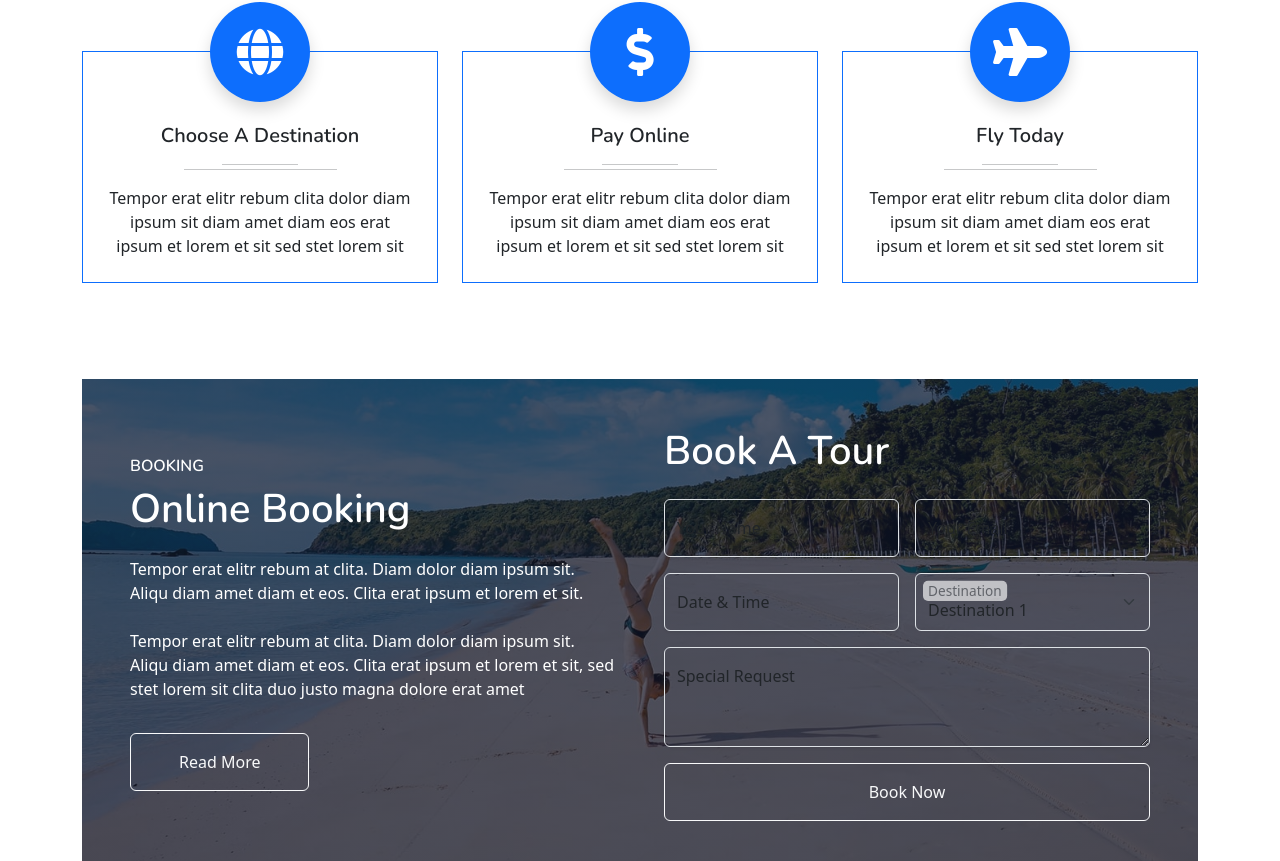
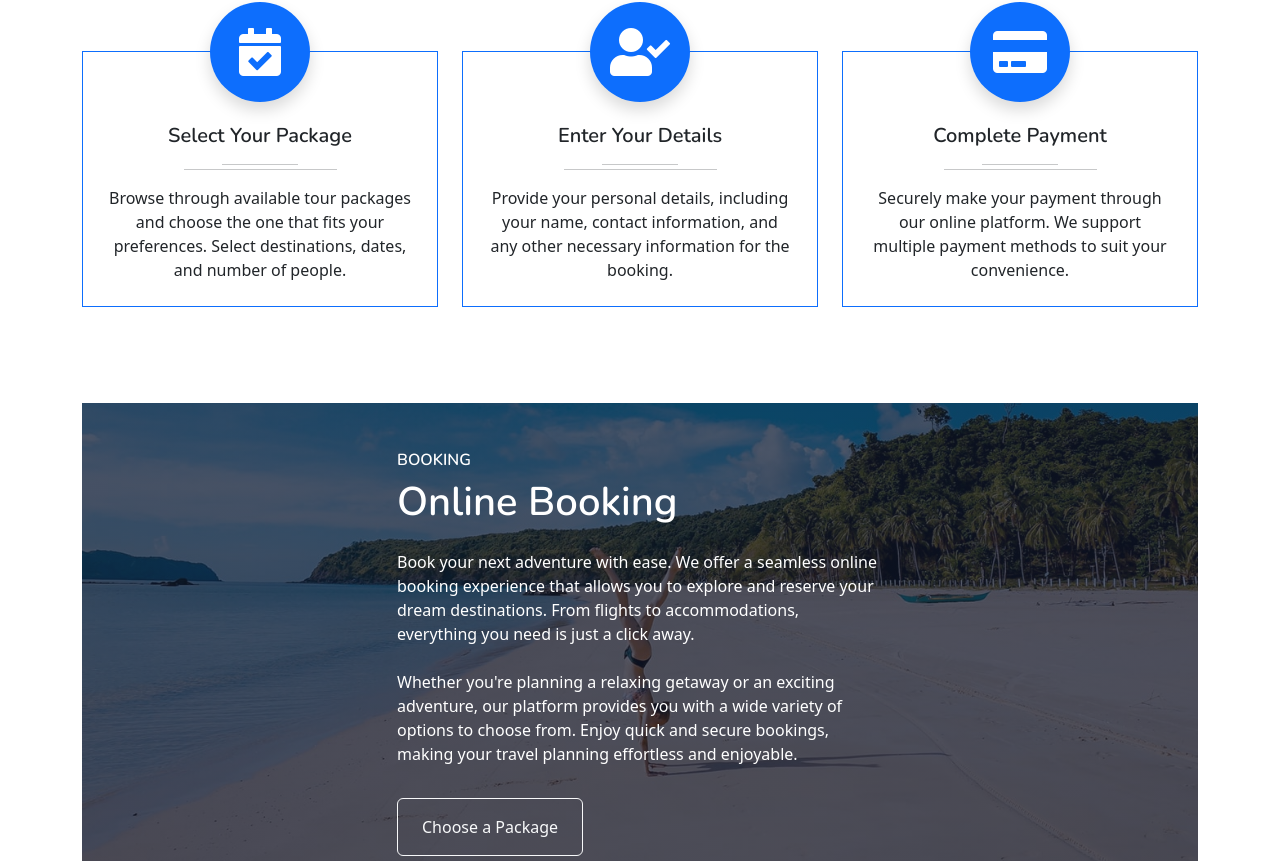
Before and after one commit to KhanMuneeb2484/WanderLuxe-Website-MERN-SQL, a React (Create React App) app in the folder Front-end/: page /Booking in a window 1280 px wide. Shown: the part 729-1590 px from the top of the page. Built offline with nearby package versions, Linux system fonts and the light colour scheme.

Commit message:
minor-fixes

```diff
--- a/Front-end/src/pages/User/UserBookings.jsx
+++ b/Front-end/src/pages/User/UserBookings.jsx
@@ -32,7 +32,7 @@ function UserBooking() {
   <div className="container">
     <div className="text-center pb-4 wow fadeInUp" data-wow-delay="0.1s">
       <h6 className="section-title bg-white text-center text-primary px-3">
-              Process
+        Booking Process
       </h6>
       <h1 className="mb-5">3 Easy Steps</h1>
     </div>
@@ -46,14 +46,14 @@ function UserBooking() {
             className="d-inline-flex align-items-center justify-content-center bg-primary rounded-circle position-absolute top-0 start-50 translate-middle shadow"
             style={{ width: 100, height: 100 }}
           >
-                  <i className="fa fa-globe fa-3x text-white" />
+            <i className="fa fa-calendar-check fa-3x text-white" />
           </div>
-                <h5 className="mt-4">Choose A Destination</h5>
+          <h5 className="mt-4">Select Your Package</h5>
           <hr className="w-25 mx-auto bg-primary mb-1" />
           <hr className="w-50 mx-auto bg-primary mt-0" />
           <p className="mb-0">
-                  Tempor erat elitr rebum clita dolor diam ipsum sit diam amet
-                  diam eos erat ipsum et lorem et sit sed stet lorem sit
+            Browse through available tour packages and choose the one that fits your preferences.
+            Select destinations, dates, and number of people.
           </p>
         </div>
       </div>
@@ -66,14 +66,13 @@ function UserBooking() {
             className="d-inline-flex align-items-center justify-content-center bg-primary rounded-circle position-absolute top-0 start-50 translate-middle shadow"
             style={{ width: 100, height: 100 }}
           >
-                  <i className="fa fa-dollar-sign fa-3x text-white" />
+            <i className="fa fa-user-check fa-3x text-white" />
           </div>
-                <h5 className="mt-4">Pay Online</h5>
+          <h5 className="mt-4">Enter Your Details</h5>
           <hr className="w-25 mx-auto bg-primary mb-1" />
           <hr className="w-50 mx-auto bg-primary mt-0" />
           <p className="mb-0">
-                  Tempor erat elitr rebum clita dolor diam ipsum sit diam amet
-                  diam eos erat ipsum et lorem et sit sed stet lorem sit
+            Provide your personal details, including your name, contact information, and any other necessary information for the booking.
           </p>
         </div>
       </div>
@@ -86,122 +85,52 @@ function UserBooking() {
             className="d-inline-flex align-items-center justify-content-center bg-primary rounded-circle position-absolute top-0 start-50 translate-middle shadow"
             style={{ width: 100, height: 100 }}
           >
-                  <i className="fa fa-plane fa-3x text-white" />
+            <i className="fa fa-credit-card fa-3x text-white" />
           </div>
-                <h5 className="mt-4">Fly Today</h5>
+          <h5 className="mt-4">Complete Payment</h5>
           <hr className="w-25 mx-auto bg-primary mb-1" />
           <hr className="w-50 mx-auto bg-primary mt-0" />
           <p className="mb-0">
-                  Tempor erat elitr rebum clita dolor diam ipsum sit diam amet
-                  diam eos erat ipsum et lorem et sit sed stet lorem sit
+            Securely make your payment through our online platform. We support multiple payment methods to suit your convenience.
           </p>
         </div>
       </div>
     </div>
   </div>
 </div>
+{/* Process End */}
       {/* Process Start */}
       {/* Booking Start */}
-      <div className="container-xxl py-5 wow fadeInUp" data-wow-delay="0.1s">
+      <div className="container-xxl py-5 wow fadeInUp " data-wow-delay="0.1s">
         <div className="container">
           <div className="booking p-5">
-            <div className="row g-5 align-items-center">
+            <div className="row g-5 justify-content-center align-items-center">
               <div className="col-md-6 text-white">
                 <h6 className="text-white text-uppercase">Booking</h6>
                 <h1 className="text-white mb-4">Online Booking</h1>
                 <p className="mb-4">
-                  Tempor erat elitr rebum at clita. Diam dolor diam ipsum sit.
-                  Aliqu diam amet diam et eos. Clita erat ipsum et lorem et sit.
+                  Book your next adventure with ease. We offer a seamless online
+                  booking experience that allows you to explore and reserve your
+                  dream destinations. From flights to accommodations, everything
+                  you need is just a click away.
                 </p>
                 <p className="mb-4">
-                  Tempor erat elitr rebum at clita. Diam dolor diam ipsum sit.
-                  Aliqu diam amet diam et eos. Clita erat ipsum et lorem et sit,
-                  sed stet lorem sit clita duo justo magna dolore erat amet
+                  Whether you're planning a relaxing getaway or an exciting
+                  adventure, our platform provides you with a wide variety of
+                  options to choose from. Enjoy quick and secure bookings,
+                  making your travel planning effortless and enjoyable.
                 </p>
-                <a className="btn btn-outline-light py-3 px-5 mt-2" href="">
-                  Read More
+
+                <a
+                className="btn btn-outline-light py-3 px-4 mt-2 text-xl"
+                href="/packages"
+              >
+                Choose a Package
               </a>
               </div>
-              <div className="col-md-6">
-                <h1 className="text-white mb-4">Book A Tour</h1>
-                <form>
-                  <div className="row g-3">
-                    <div className="col-md-6">
-                      <div className="form-floating">
-                        <input
-                          type="text"
-                          className="form-control bg-transparent"
-                          id="name"
-                          placeholder="Your Name"
-                        />
-                        <label htmlFor="name">Your Name</label>
+
             </div>
-                    </div>
-                    <div className="col-md-6">
-                      <div className="form-floating">
-                        <input
-                          type="email"
-                          className="form-control bg-transparent"
-                          id="email"
-                          placeholder="Your Email"
-                        />
-                        <label htmlFor="email">Your Email</label>
-                      </div>
-                    </div>
-                    <div className="col-md-6">
-                      <div
-                        className="form-floating date"
-                        id="date3"
-                        data-target-input="nearest"
-                      >
-                        <input
-                          type="text"
-                          className="form-control bg-transparent datetimepicker-input"
-                          id="datetime"
-                          placeholder="Date & Time"
-                          data-target="#date3"
-                          data-toggle="datetimepicker"
-                        />
-                        <label htmlFor="datetime">Date &amp; Time</label>
-                      </div>
-                    </div>
-                    <div className="col-md-6">
-                      <div className="form-floating">
-                        <select
-                          className="form-select bg-transparent"
-                          id="select1"
-                        >
-                          <option value={1}>Destination 1</option>
-                          <option value={2}>Destination 2</option>
-                          <option value={3}>Destination 3</option>
-                        </select>
-                        <label htmlFor="select1">Destination</label>
-                      </div>
-                    </div>
-                    <div className="col-12">
-                      <div className="form-floating">
-                        <textarea
-                          className="form-control bg-transparent"
-                          placeholder="Special Request"
-                          id="message"
-                          style={{ height: 100 }}
-                          defaultValue={""}
-                        />
-                        <label htmlFor="message">Special Request</label>
-                      </div>
-                    </div>
-                    <div className="col-12">
-                      <button
-                        className="btn btn-outline-light w-100 py-3"
-                        type="submit"
-                      >
-                        Book Now
-                      </button>
-                    </div>
-                  </div>
-                </form>
-              </div>
-            </div>
+
           </div>
         </div>
       </div>
--- a/Front-end/src/pages/User/UserHome.jsx
+++ b/Front-end/src/pages/User/UserHome.jsx
@@ -27,7 +27,7 @@ export default function UserHome() {
                 a trip; it should be a story waiting to unfold.
               </p>
               <a
-                href="#packages"
+                href="/packages"
                 className="btn btn-lg btn-outline-light px-5 py-3 animate__animated animate__slideInUp"
               >
                 Explore Packages
```
Lines whose indentation alone changed are shown as unchanged.
